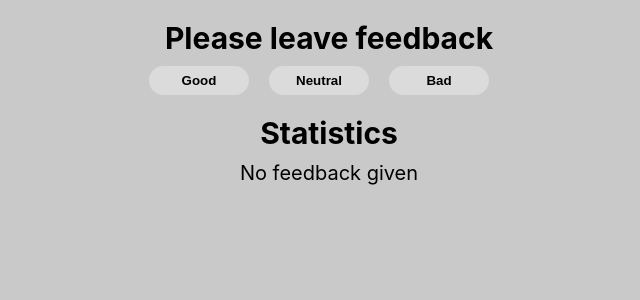
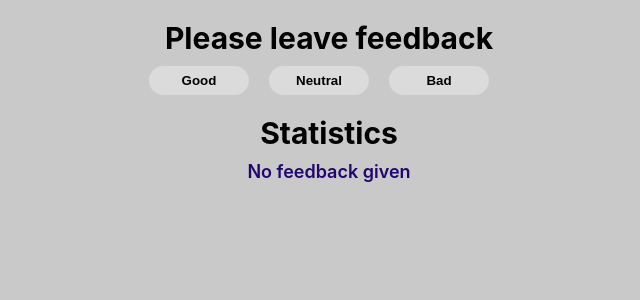
Before and after one commit to AlinaKas/goit-react-hw-02-feedback, a React (Create React App) app: page / in a window 1280 px wide. Shown: the top 300 px of the page, without its empty margins (311-951 px from the left). Built offline with nearby package versions, Linux system fonts and the light colour scheme.

Commit message:
styles fix

```diff
--- a/src/components/Notification/Notification.module.css
+++ b/src/components/Notification/Notification.module.css
@@ -1,5 +1,6 @@
-.title {
+.message {
     margin-top: 10px;
-    font-size: 15px;
+    font-size: 18px;
+    font-weight: 600;
     color: rgb(33, 5, 112);
 }
```
